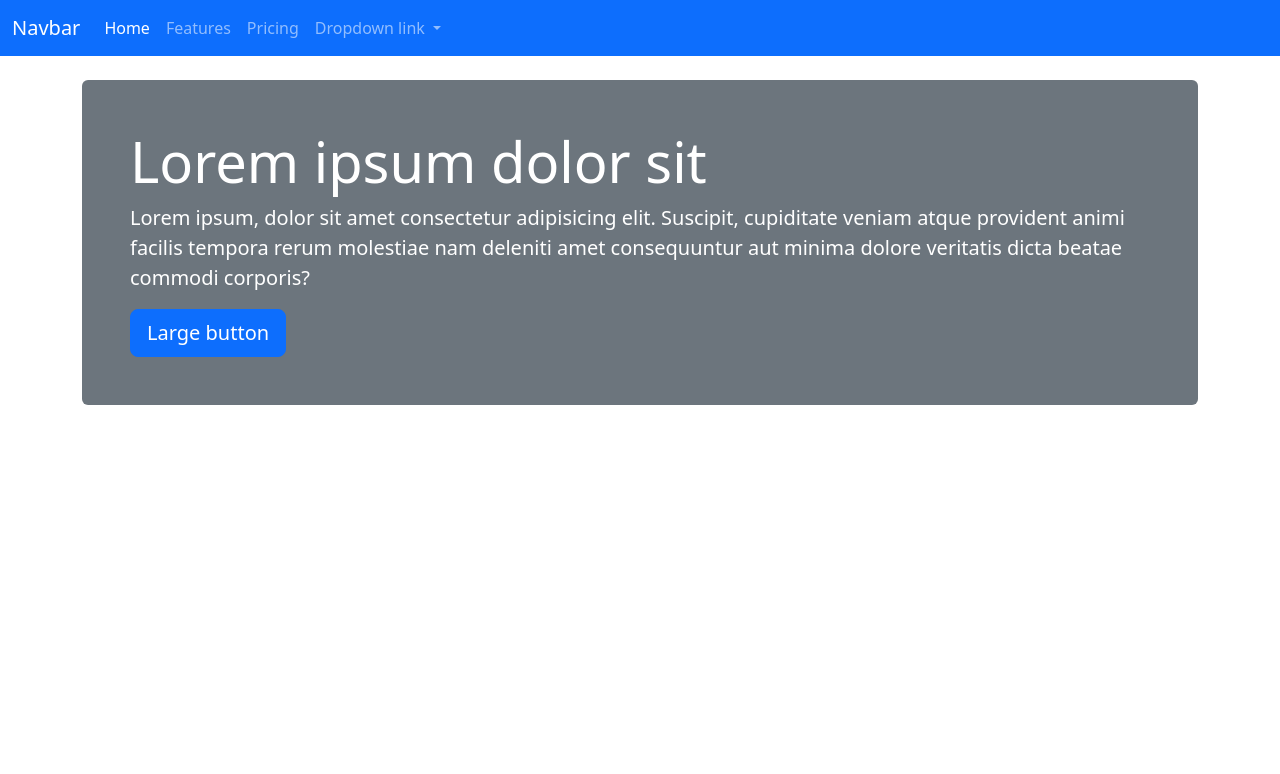
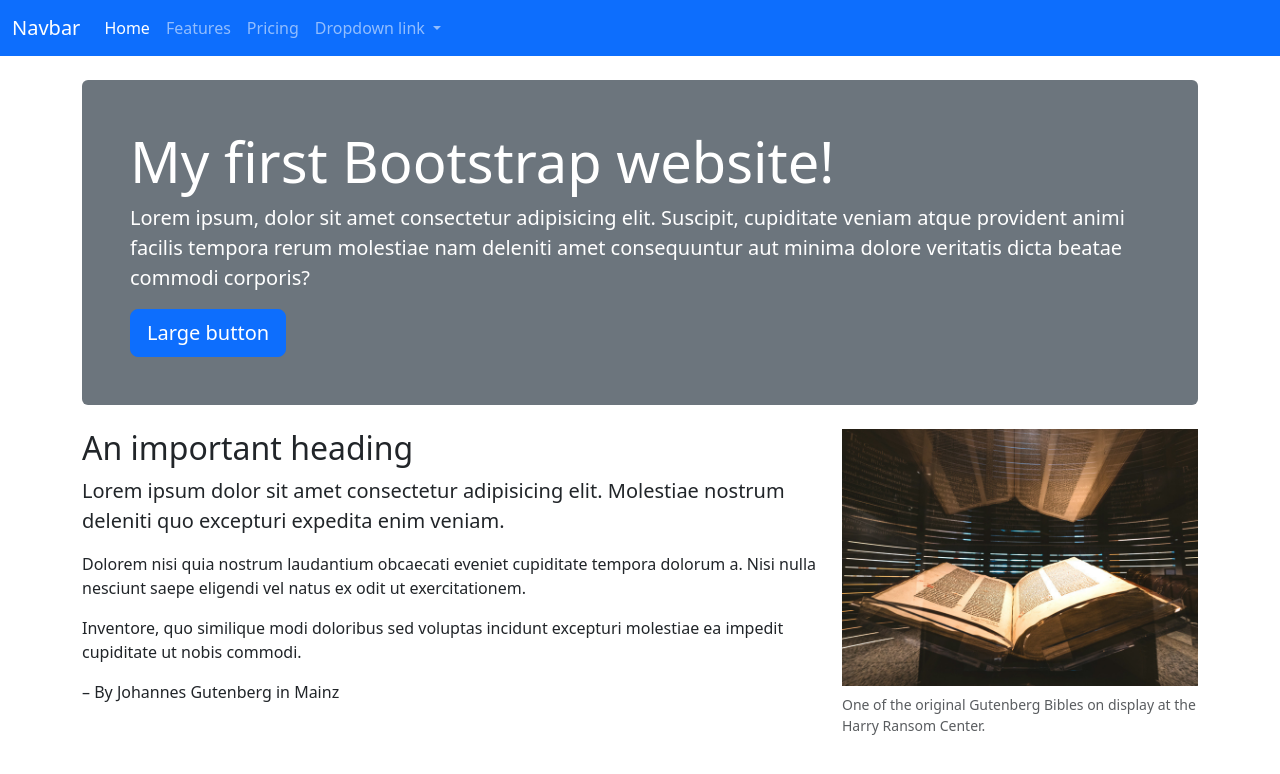
Before and after one commit to DiegoTorrealba/diego-bootstrap, a website: page src/index.html in a window 1280 px wide. Drawn offline with nearby package versions, Linux system fonts and the light colour scheme; files that its build step writes are made by us from their sources; files whose address does not match are found by name.

Commit message:
Finshed Ch.25: Grid

```diff
--- a/src/index.html
+++ b/src/index.html
@@ -42,11 +42,29 @@
 
   <div class="container">
     <header class="bg-secondary text-white my-4 p-5 rounded">
-      <h1 class="display-4">Lorem ipsum dolor sit</h1>
+      <h1 class="display-4">My first Bootstrap website!</h1>
       <p class="lead">Lorem ipsum, dolor sit amet consectetur adipisicing elit. Suscipit, cupiditate veniam atque provident animi facilis tempora rerum molestiae nam deleniti amet consequuntur aut minima dolore veritatis dicta beatae commodi corporis?</p>
       <button type="button" class="btn btn-primary btn-lg">Large button</button>
     </header>
   </div>
+
+  <section class="container">
+    <div class="row">
+      <div class="col-md-6 col-lg-8">
+          <h2>An important heading</h2>
+          <p class="lead">Lorem ipsum dolor sit amet consectetur adipisicing elit. Molestiae nostrum deleniti quo excepturi expedita enim veniam.</p>
+          <p>Dolorem nisi quia nostrum laudantium obcaecati eveniet cupiditate tempora dolorum a. Nisi nulla nesciunt saepe eligendi vel natus ex odit ut exercitationem.</p>
+          <p>Inventore, quo similique modi doloribus sed voluptas incidunt excepturi molestiae ea impedit cupiditate ut nobis commodi.</p>
+          <p>– By Johannes Gutenberg in Mainz</p>
+      </div>
+      <div class="col-md-6 col-lg-4">
+        <figure class="figure">
+          <img src="img/gutenberg.jpeg" alt="Gutenberg Bible" class="figure-img img-fluid">
+          <figcaption class="figure-caption">One of the original Gutenberg Bibles on display at the Harry Ransom Center.</figcaption>
+        </figure>
+      </div>
+    </div>
+  </section>
 
 
   <!-- Closing scripts here -->
```
Also changed, not shown: docs/index.html (+19 -1 lines), docs/img/gutenberg.jpeg (added), src/img/gutenberg.jpeg (added).
